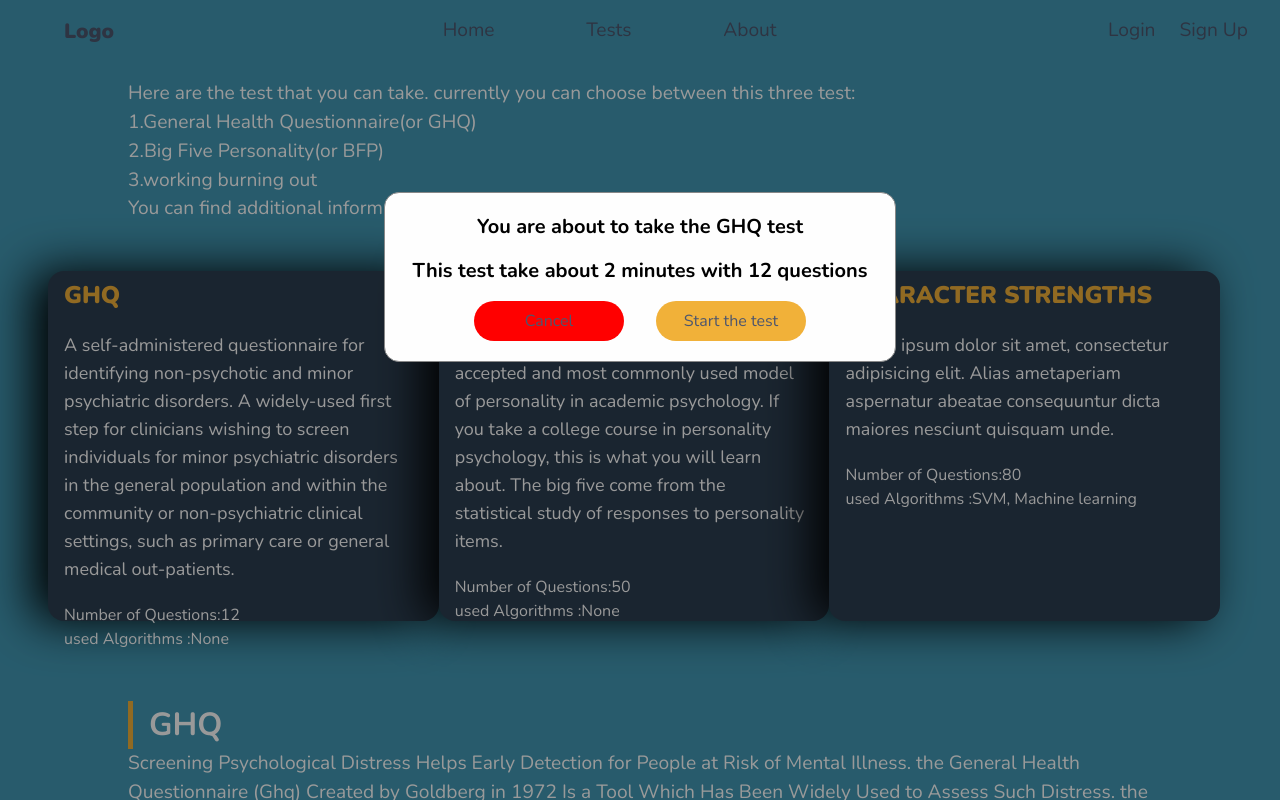
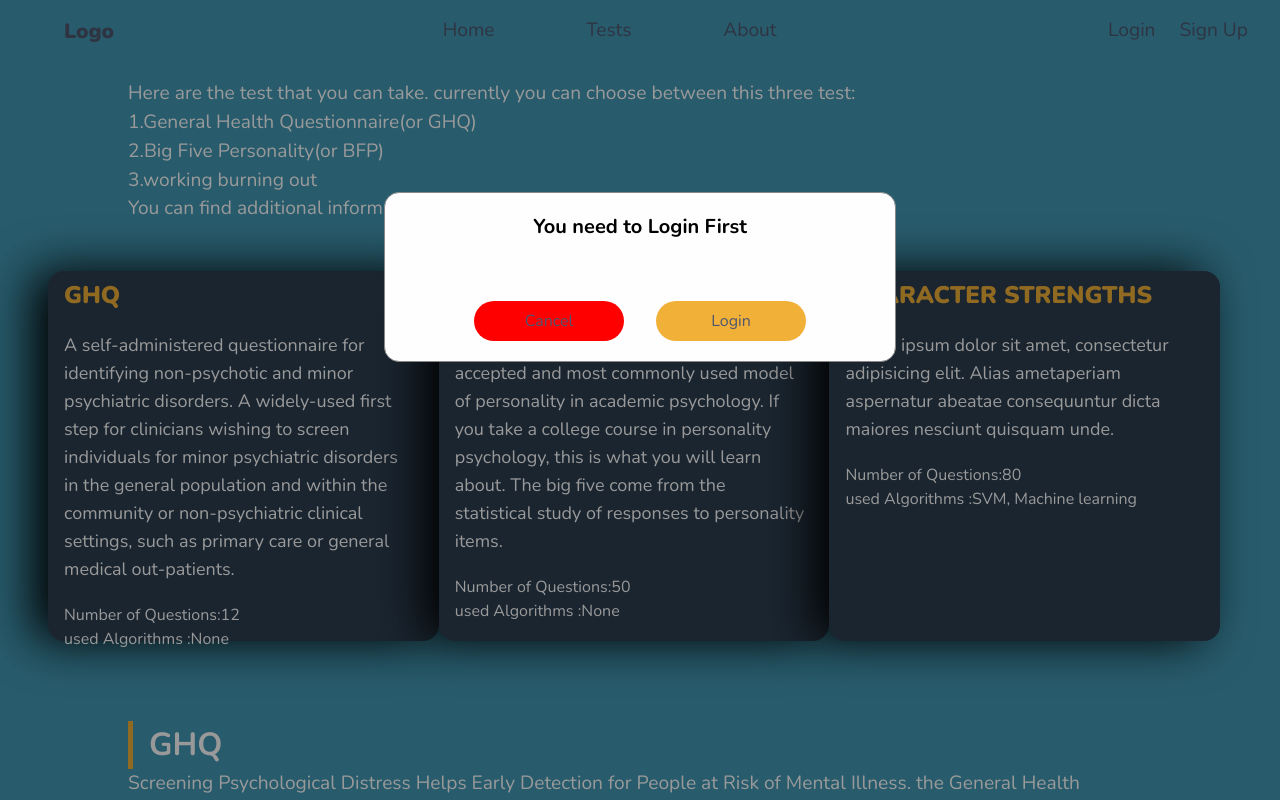
Before and after one commit to mostafa-rezaie/how-is-my-mental-health, a Vue app: page /tests in a window 1280 px wide. Both pictures are taken after a click on the element 243 px from the left and 446 px from the top of the page. Shown: the top 800 px of the page. Built offline with nearby package versions, Linux system fonts and the light colour scheme.

Commit message:
unath logout , modal if not auth,navigation logout

```diff
--- a/src/components/CardTests.vue
+++ b/src/components/CardTests.vue
@@ -28,7 +28,7 @@ export default {
   cursor: pointer;
   position: relative;
   flex-direction: column;
-  height: 350px;
+  height: 370px;
   width: 100%;
   min-width: 100px;
   padding: .5rem 1.5rem .5rem 1rem;
@@ -41,7 +41,8 @@ export default {
 .card:hover {
   transform: translateY(-1rem);
 }
-
+.card-container{
+}
 
 
 </style>
--- a/src/components/Header.vue
+++ b/src/components/Header.vue
@@ -51,7 +51,7 @@ export default {
       };
       axios(options).then((res) => {
         if (res.status == 204) {
-          this.$router.go();
+          this.$router.push('/login');
         }
       });
     },
--- a/src/components/Modal.vue
+++ b/src/components/Modal.vue
@@ -1,16 +1,21 @@
 <template>
   <div class="modal" v-show="getModalState">
     <div class="modal-content font-bold text-xl">
-      <p>You are about to take the {{ testName }} test</p>
-      <p>
-        This test take about {{ testDuration }} minutes with
-        {{ questionCount }} questions
-      </p>
+      <div v-if="isAuthenticated">
+        <p>You are about to take the {{ testName }} test</p>
+        <p>
+          This test take about {{ testDuration }} minutes with
+          {{ questionCount }} questions
+        </p>
+      </div>
+      <div v-else>You need to Login First</div>
       <div class="btn-container">
         <button class="btn-alert mr-4" @click="toggleModal">Cancel</button>
-        <button class="btn ml-4">
-          <router-link :to="{ name: 'ghqtest' }">Start the test</router-link>
-
+        <button class="btn ml-4" v-if="isAuthenticated">
+          <router-link :to="{ name: testUrl }">Start the test</router-link>
+        </button>
+        <button class="btn ml-4" v-else>
+          <router-link :to="{ name: 'login' }">Login</router-link>
         </button>
       </div>
     </div>
@@ -21,7 +26,9 @@
 export default {
   name: "Modal",
   data() {
-    return {};
+    return {
+      url: "ghqtest",
+    };
   },
   props: {
     isVisible: {
@@ -31,6 +38,10 @@ export default {
     testName: {
       type: String,
       default: "GHQ",
+    },
+    testUrl: {
+      type: String,
+      default: "ghqtest",
     },
     testDuration: {
       type: String,
@@ -49,6 +60,16 @@ export default {
   computed: {
     getModalState() {
       return this.isVisible;
+    },
+    getUrl() {
+      return this.url;
+    },
+    isAuthenticated() {
+      if (localStorage.token) {
+        return true;
+      }else{
+        return false;
+      }
     },
   },
 };
--- a/src/views/SignUp.vue
+++ b/src/views/SignUp.vue
@@ -74,8 +74,8 @@ export default {
         password: "",
         username: "",
         password2: "",
-        gender: "",
-        date_of_birth: "",
+        gender: "M",
+        date_of_birth: "1998-1-1",
       },
       IsAuth: true,
     };
```
